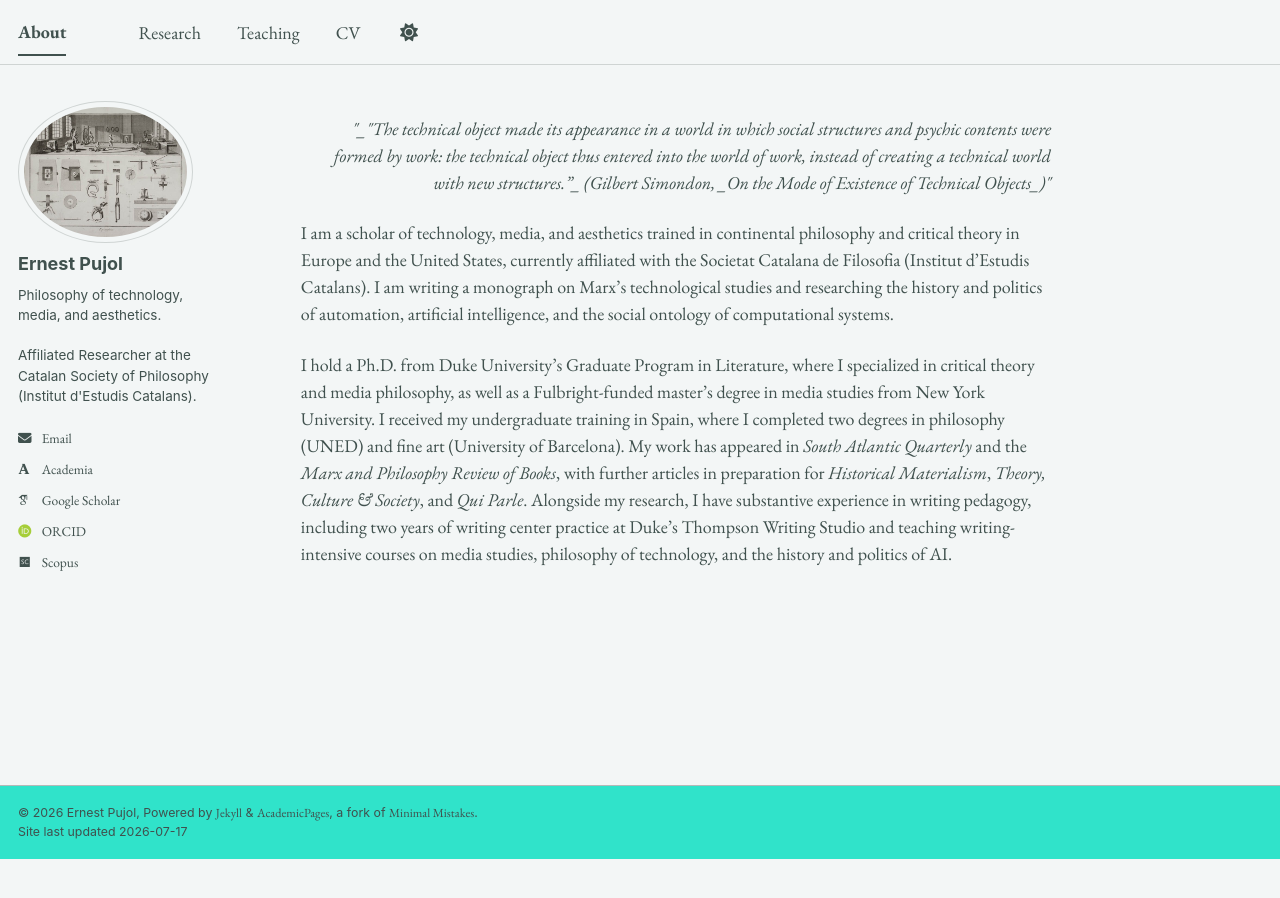
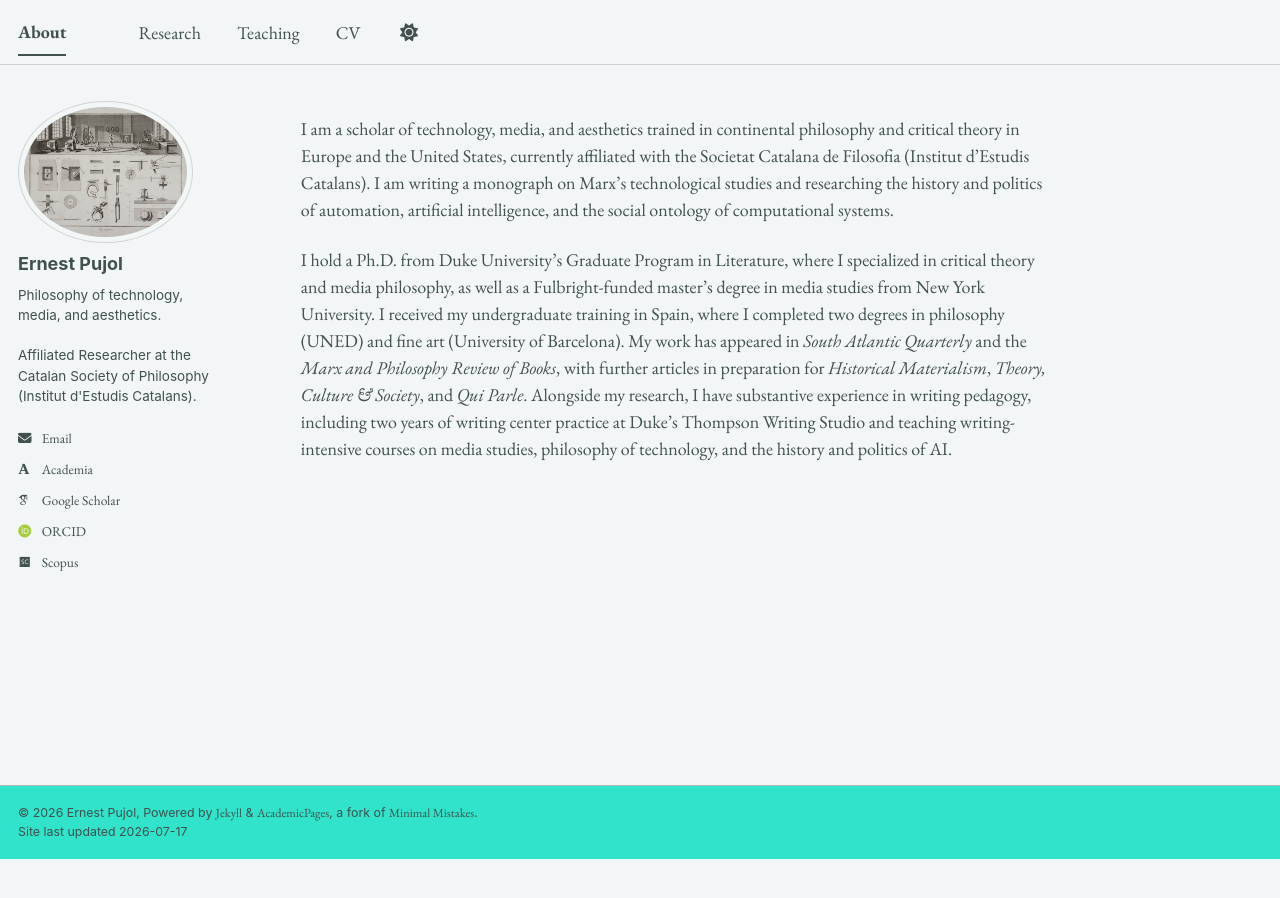
Before and after one commit to epujol90/epujol90.github.io, a Jekyll site: the page built from _pages/about.md, in a window 1280 px wide. Built offline with Jekyll 4.4.1, drawn with Linux system fonts in a browser that asks for light colours; some web fonts are replaced; a script bundle is joined from its source files by our own code; library files that are not in the unit come from our copies.

Commit message:
Update about.md

```diff
--- a/_pages/about.md
+++ b/_pages/about.md
@@ -6,8 +6,6 @@ redirect_from:
   - /about/
   - /about.html
 ---
-<p style="text-align: right; font-style: italic;">"_"The technical object made its appearance in a world in which social structures and psychic contents were formed by work: the technical object thus entered into the world of work, instead of creating a technical world with new structures.”_ (Gilbert Simondon, _On the Mode of Existence of Technical Objects_)"</p>
-
 I am a scholar of technology, media, and aesthetics trained in continental philosophy and critical theory in Europe and the United States, currently affiliated with the Societat Catalana de Filosofia (Institut d’Estudis Catalans). I am writing a monograph on Marx's technological studies and researching the history and politics of automation, artificial intelligence, and the social ontology of computational systems.
 
 I hold a Ph.D. from Duke University’s Graduate Program in Literature, where I specialized in critical theory and media philosophy, as well as a Fulbright-funded master’s degree in media studies from New York University. I received my undergraduate training in Spain, where I completed two degrees in philosophy (UNED) and fine art (University of Barcelona). My work has appeared in _South Atlantic Quarterly_ and the _Marx and Philosophy Review of Books_, with further articles in preparation for _Historical Materialism_, _Theory, Culture & Society_, and _Qui Parle_. Alongside my research, I have substantive experience in writing pedagogy, including two years of writing center practice at Duke’s Thompson Writing Studio and teaching writing-intensive courses on media studies, philosophy of technology, and the history and politics of AI.
```
